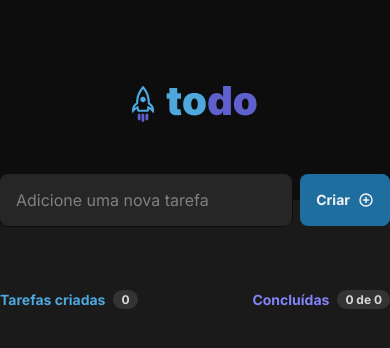
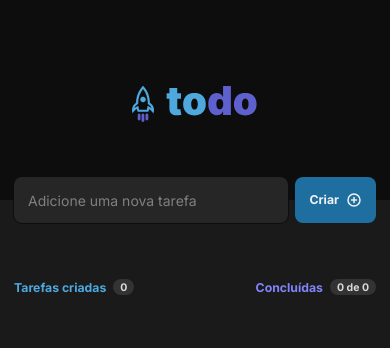
Before and after one commit to victorbadaro/ignite-reactjs-todo, a React (Vite) app: page / in a window 390 px wide. Shown: the top 348 px of the page. Built offline with nearby package versions, Linux system fonts and the light colour scheme.

Commit message:
fix: change a few sizes for small screens

```diff
--- a/src/App.module.css
+++ b/src/App.module.css
@@ -54,3 +54,13 @@
 .wrapper form button[type="submit"]:hover {
 	background-color: var(--blue);
 }
+
+@media (max-width: 768px) {
+	html {
+		font-size: 87.5%;
+	}
+
+	.wrapper {
+		padding: 0 1rem;
+	}
+}
```
